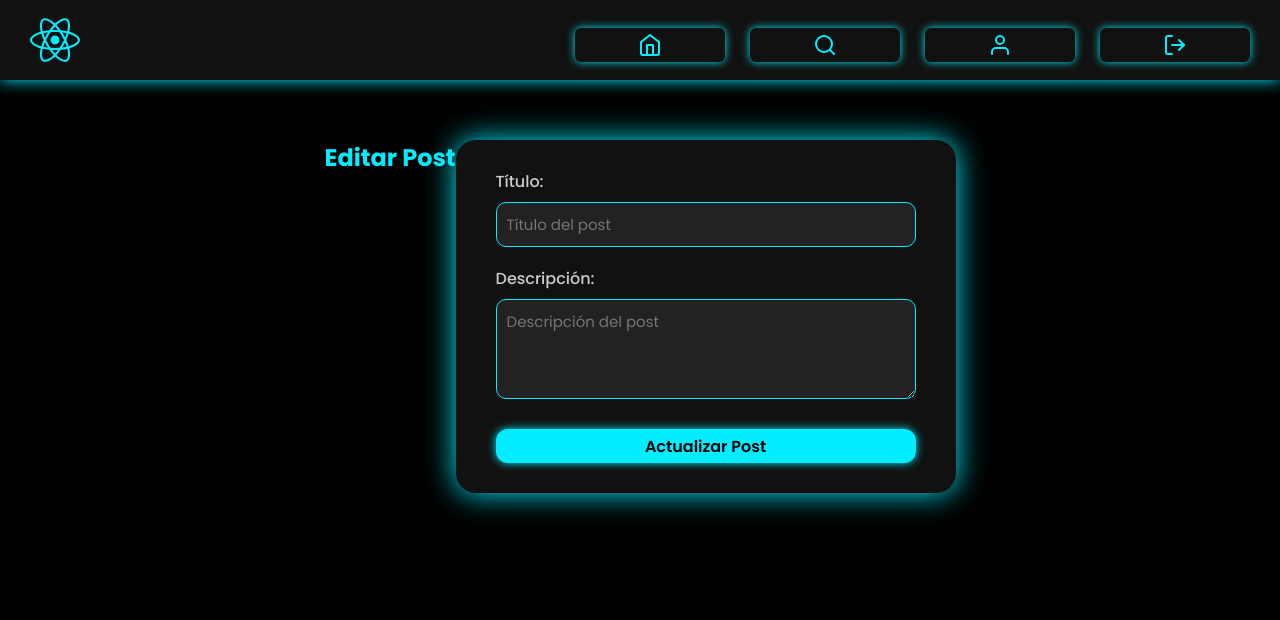
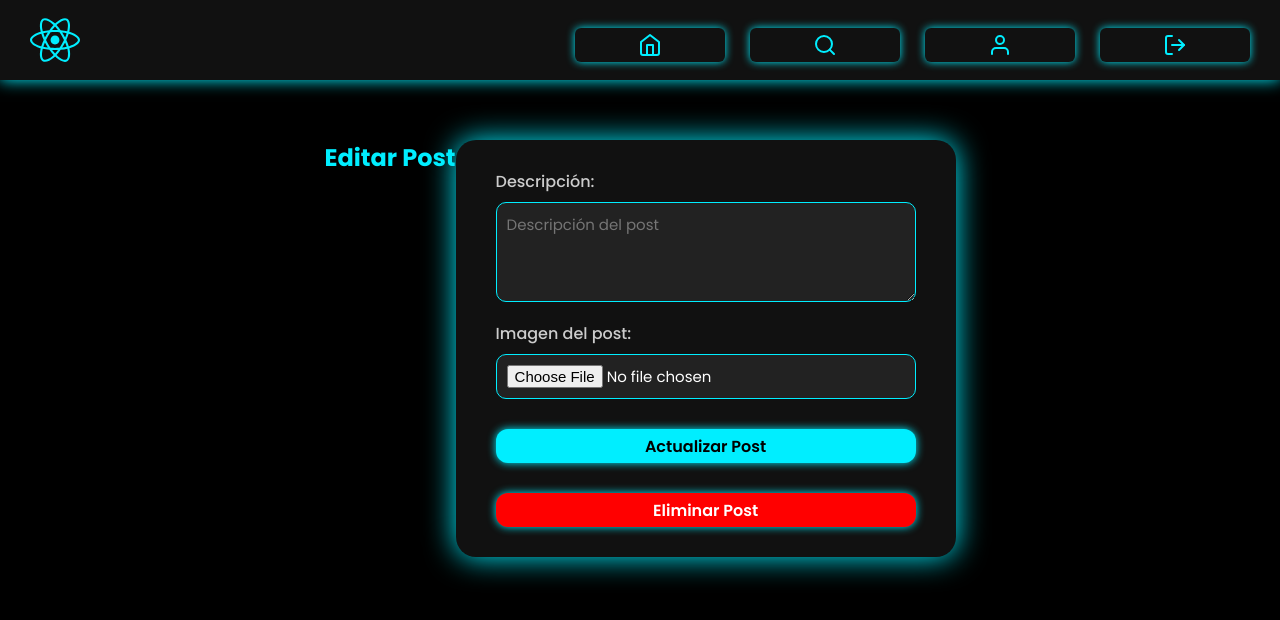
Before and after one commit to GuilleG02/bbk_proyecto2_front, a React (Vite) app in the folder redux-intro/: page /edit-post/1 in a window 1280 px wide. Shown: the top 620 px of the page. Built offline with nearby package versions, Linux system fonts and the light colour scheme; no server answers; sample sign-in values are in the browser's storage.

Commit message:
Eliminar post y correccion de la creacion y edicion junto con imagen

```diff
--- a/redux-intro/src/components/PostForm.jsx
+++ b/redux-intro/src/components/PostForm.jsx
@@ -17,6 +17,7 @@ const PostForm = () => {
 
   const [title, setTitle] = useState('')
   const [description, setDescription] = useState('')
+  const [image, setImage] = useState(null)
   const [loading, setLoading] = useState(false)
 
   // Si es edición, cargar datos del post
@@ -26,6 +27,7 @@ const PostForm = () => {
     } else if (post) {
       setTitle(post.title || '')
       setDescription(post.description || '')
+      setImage(post.image || null)
     }
   }, [id, post, dispatch])
 
@@ -33,16 +35,22 @@ const PostForm = () => {
 
   const handleSubmit = async (e) => {
     e.preventDefault()
-    if (!title.trim() || !description.trim()) {
-      return alert('Título y descripción son obligatorios')
+    if (!description.trim()) {
+      return alert('La descripción es obligatoria')
     }
 
     setLoading(true)
     try {
       const formData = new FormData()
-      formData.append('title', title)
+      formData.append('title', title) // Se envía al backend aunque no se muestre
       formData.append('description', description)
-      formData.append('image', DEFAULT_POST_IMAGE) // imagen por defecto
+      if (image instanceof File) {
+        formData.append('image', image)
+      } else if (image) {
+        formData.append('image', image)
+      } else {
+        formData.append('image', DEFAULT_POST_IMAGE)
+      }
 
       if (id) {
         await dispatch(updatePost({ id, data: formData, token })).unwrap()
@@ -60,11 +68,27 @@ const PostForm = () => {
     setLoading(false)
   }
 
+  const handleDeletePost = async () => {
+    if (!window.confirm('¿Estás seguro de eliminar este post?')) return
+    try {
+      await fetch(`http://localhost:3001/posts/${post._id}`, {
+        method: 'DELETE',
+        headers: { Authorization: `Bearer ${token}` },
+      })
+      alert('Post eliminado')
+      navigate('/')
+    } catch (error) {
+      console.error(error)
+      alert('Error al eliminar post')
+    }
+  }
+
   return (
     <div className="post-form-container">
       <h2>{id ? 'Editar Post' : 'Crear Post'}</h2>
       <form onSubmit={handleSubmit} className="post-form">
-        <label>
+        {/* Título solo se envía al backend, no se muestra */}
+        {/* <label>
           Título:
           <input
             type="text"
@@ -72,7 +96,7 @@ const PostForm = () => {
             onChange={(e) => setTitle(e.target.value)}
             placeholder="Título del post"
           />
-        </label>
+        </label> */}
 
         <label>
           Descripción:
@@ -83,9 +107,37 @@ const PostForm = () => {
           />
         </label>
 
+        <label>
+          Imagen del post:
+          <input
+            type="file"
+            accept="image/*"
+            onChange={(e) => setImage(e.target.files[0])}
+          />
+        </label>
+
+        {image && !(image instanceof File) && (
+          <img
+            src={`http://localhost:3001/uploads/${image}`}
+            alt="Vista previa"
+            style={{ width: '200px', marginTop: '10px' }}
+          />
+        )}
+
         <button type="submit" disabled={loading}>
           {loading ? 'Procesando...' : id ? 'Actualizar Post' : 'Crear Post'}
         </button>
+
+        {id && (
+          <button
+            type="button"
+            onClick={handleDeletePost}
+            className="delete-button"
+            style={{ marginTop: '10px', backgroundColor: 'red', color: 'white' }}
+          >
+            Eliminar Post
+          </button>
+        )}
       </form>
     </div>
   )
--- a/redux-intro/src/posts/postSlice.js
+++ b/redux-intro/src/posts/postSlice.js
@@ -11,7 +11,6 @@ const initialState = {
   likesLoading: {},
 }
 
-// Traer todos los posts
 export const fetchPosts = createAsyncThunk('posts/fetchAll', async (_, thunkAPI) => {
   try {
     return await postService.getAllPosts()
@@ -20,7 +19,6 @@ export const fetchPosts = createAsyncThunk('posts/fetchAll', async (_, thunkAPI)
   }
 })
 
-// Traer post por ID
 export const fetchPostById = createAsyncThunk('posts/fetchById', async (postId, thunkAPI) => {
   try {
     const res = await axios.get(`${API_URL}/posts/${postId}`)
@@ -30,7 +28,6 @@ export const fetchPostById = createAsyncThunk('posts/fetchById', async (postId,
   }
 })
 
-// Crear post
 export const createPost = createAsyncThunk(
   'posts/create',
   async ({ data, token }, thunkAPI) => {
@@ -48,7 +45,6 @@ export const createPost = createAsyncThunk(
   }
 )
 
-// Actualizar post
 export const updatePost = createAsyncThunk(
   'posts/update',
   async ({ id, data, token }, thunkAPI) => {
@@ -66,7 +62,6 @@ export const updatePost = createAsyncThunk(
   }
 )
 
-// Toggle Like
 export const toggleLikePost = createAsyncThunk('posts/toggleLike', async (postId, thunkAPI) => {
   try {
     const updatedPost = await postService.toggleLikePost(postId)
@@ -76,7 +71,6 @@ export const toggleLikePost = createAsyncThunk('posts/toggleLike', async (postId
   }
 })
 
-// Agregar comentario
 export const addComment = createAsyncThunk(
   'posts/addComment',
   async ({ postId, content }, thunkAPI) => {
@@ -103,81 +97,42 @@ const postSlice = createSlice({
   extraReducers: (builder) => {
     builder
       // fetchPosts
-      .addCase(fetchPosts.pending, (state) => {
-        state.loading = true
-        state.error = null
-      })
-      .addCase(fetchPosts.fulfilled, (state, action) => {
-        state.posts = action.payload
-        state.loading = false
-      })
-      .addCase(fetchPosts.rejected, (state, action) => {
-        state.loading = false
-        state.error = action.payload
-      })
+      .addCase(fetchPosts.pending, (state) => { state.loading = true; state.error = null })
+      .addCase(fetchPosts.fulfilled, (state, action) => { state.posts = action.payload; state.loading = false })
+      .addCase(fetchPosts.rejected, (state, action) => { state.loading = false; state.error = action.payload })
 
       // fetchPostById
-      .addCase(fetchPostById.pending, (state) => {
-        state.loading = true
-        state.error = null
-      })
+      .addCase(fetchPostById.pending, (state) => { state.loading = true; state.error = null })
       .addCase(fetchPostById.fulfilled, (state, action) => {
         const post = action.payload
         const index = state.posts.findIndex((p) => p._id === post._id)
-        if (index !== -1) {
-          state.posts[index] = post
-        } else {
-          state.posts.push(post)
-        }
+        if (index !== -1) state.posts[index] = post
+        else state.posts.push(post)
         state.loading = false
       })
-      .addCase(fetchPostById.rejected, (state, action) => {
-        state.loading = false
-        state.error = action.payload
-      })
+      .addCase(fetchPostById.rejected, (state, action) => { state.loading = false; state.error = action.payload })
 
       // createPost
-      .addCase(createPost.pending, (state) => {
-        state.loading = true
-        state.error = null
-      })
-      .addCase(createPost.fulfilled, (state, action) => {
-        state.posts.push(action.payload)
-        state.loading = false
-      })
-      .addCase(createPost.rejected, (state, action) => {
-        state.loading = false
-        state.error = action.payload
-      })
+      .addCase(createPost.pending, (state) => { state.loading = true; state.error = null })
+      .addCase(createPost.fulfilled, (state, action) => { state.posts.push(action.payload); state.loading = false })
+      .addCase(createPost.rejected, (state, action) => { state.loading = false; state.error = action.payload })
 
       // updatePost
-      .addCase(updatePost.pending, (state) => {
-        state.loading = true
-        state.error = null
-      })
+      .addCase(updatePost.pending, (state) => { state.loading = true; state.error = null })
       .addCase(updatePost.fulfilled, (state, action) => {
         const updatedPost = action.payload
         const index = state.posts.findIndex((p) => p._id === updatedPost._id)
-        if (index !== -1) {
-          state.posts[index] = updatedPost
-        }
+        if (index !== -1) state.posts[index] = updatedPost
         state.loading = false
       })
-      .addCase(updatePost.rejected, (state, action) => {
-        state.loading = false
-        state.error = action.payload
-      })
+      .addCase(updatePost.rejected, (state, action) => { state.loading = false; state.error = action.payload })
 
       // toggleLikePost
-      .addCase(toggleLikePost.pending, (state, action) => {
-        state.likesLoading[action.meta.arg] = true
-      })
+      .addCase(toggleLikePost.pending, (state, action) => { state.likesLoading[action.meta.arg] = true })
       .addCase(toggleLikePost.fulfilled, (state, action) => {
         const updatedPost = action.payload
         const index = state.posts.findIndex((p) => p._id === updatedPost._id)
-        if (index !== -1) {
-          state.posts[index] = updatedPost
-        }
+        if (index !== -1) state.posts[index] = updatedPost
         state.likesLoading[updatedPost._id] = false
       })
       .addCase(toggleLikePost.rejected, (state, action) => {
@@ -187,25 +142,17 @@ const postSlice = createSlice({
       })
 
       // addComment
-      .addCase(addComment.pending, (state) => {
-        state.loading = true
-        state.error = null
-      })
+      .addCase(addComment.pending, (state) => { state.loading = true; state.error = null })
       .addCase(addComment.fulfilled, (state, action) => {
         const { postId, comment } = action.payload
         const postIndex = state.posts.findIndex((p) => p._id === postId)
         if (postIndex !== -1) {
-          if (!state.posts[postIndex].comments) {
-            state.posts[postIndex].comments = []
-          }
+          if (!state.posts[postIndex].comments) state.posts[postIndex].comments = []
           state.posts[postIndex].comments.push(comment)
         }
         state.loading = false
       })
-      .addCase(addComment.rejected, (state, action) => {
-        state.loading = false
-        state.error = action.payload
-      })
+      .addCase(addComment.rejected, (state, action) => { state.loading = false; state.error = action.payload })
   },
 })
 
```
